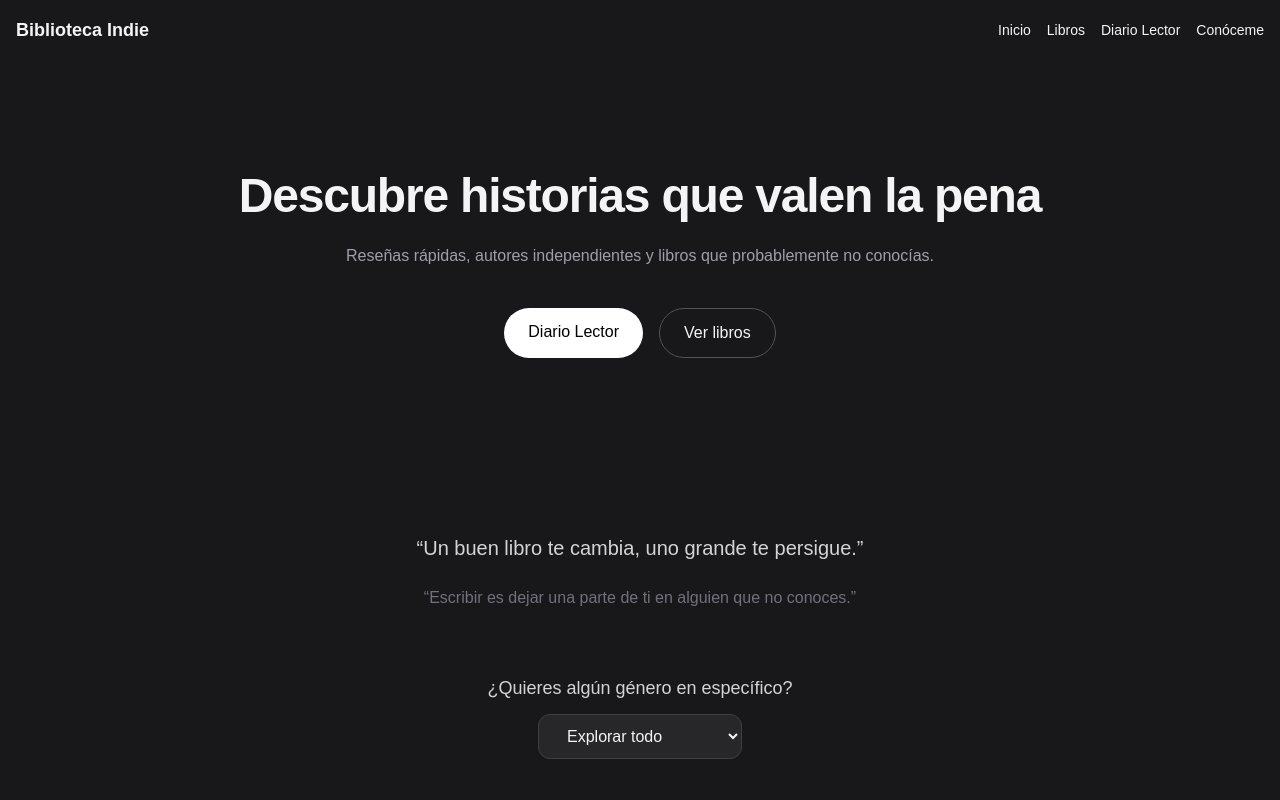
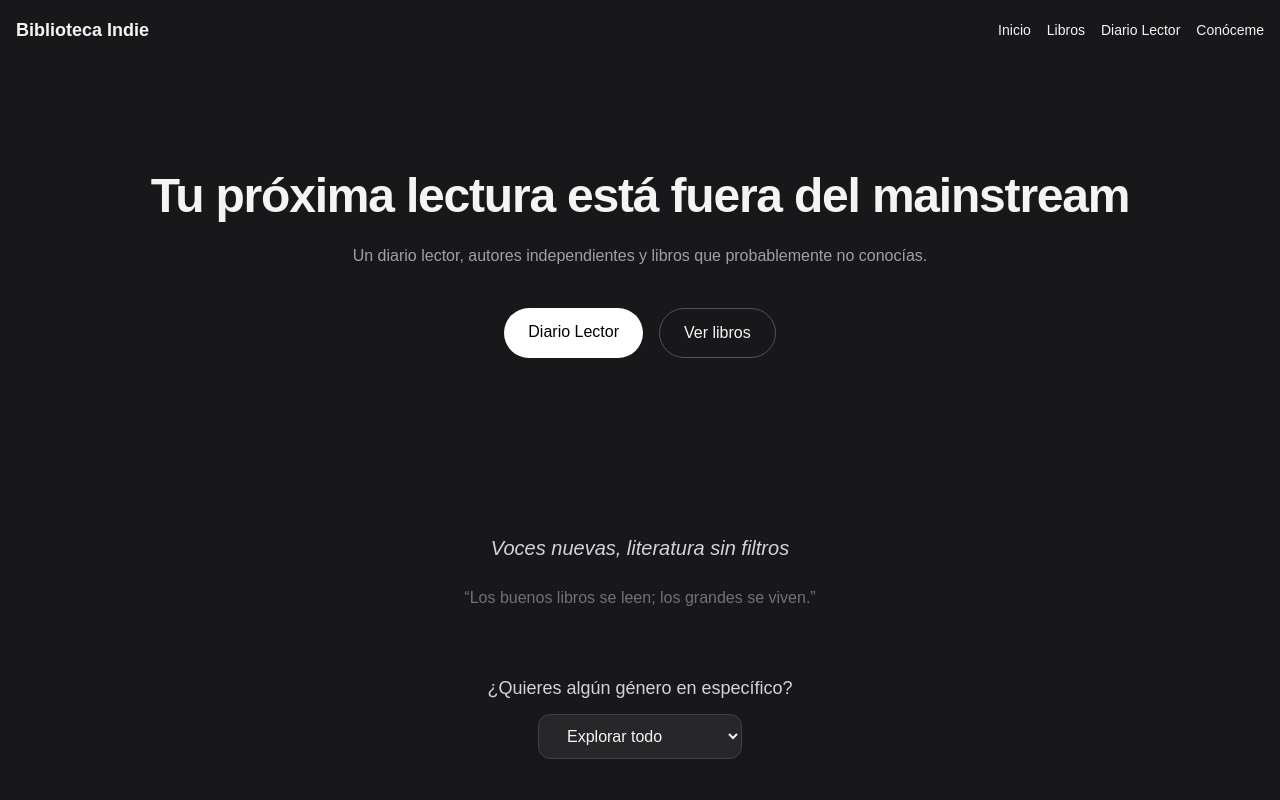
Before and after one commit to decaosyletras/biblio, a Next.js app: page / in a window 1280 px wide. Shown: the top 800 px of the page. Built offline with nearby package versions, Linux system fonts and the light colour scheme.

Commit message:
cambios index

```diff
--- a/app/page.tsx
+++ b/app/page.tsx
@@ -7,13 +7,23 @@ import CardReview from "@/components/CardReview"
 import CardAuthor from "@/components/CardAuthor"
 import GenreFilter from "@/components/GenreFilter"
 import BookRow from "@/components/BookRow"
+import { useMemo } from "react";
 
 export const dynamic = "force-dynamic";
 
 export default function Home() {
+
   const randomBooks = shuffleArray(books).slice(0, 4)
   const randomAuthors = shuffleArray(authors).slice(0, 4)
   const randomReviews = shuffleArray(books).slice(0, 3)
+
+  const frases = [
+    "Descubre mundos creados por autores independientes",
+    "Tu próxima lectura está fuera del mainstream",
+    "Explora el talento literario independiente",
+  ];
+
+  const fraseAleatoria = frases[Math.floor(Math.random() * frases.length)];
 
   return (
     <div className="text-zinc-100">
@@ -21,11 +31,11 @@ export default function Home() {
       {/* HERO */}
       <section className="py-28 text-center">
         <h1 className="text-5xl font-bold tracking-tight">
-          Descubre historias que valen la pena
+          {fraseAleatoria}
         </h1>
 
         <p className="mt-6 text-zinc-400 max-w-2xl mx-auto">
-          Reseñas rápidas, autores independientes y libros que probablemente no conocías.
+          Un diario lector, autores independientes y libros que probablemente no conocías.
         </p>
 
         <div className="mt-10 flex justify-center gap-4">
@@ -41,12 +51,12 @@ export default function Home() {
 
       {/* FRASES */}
       <section className="py-16 text-center space-y-6">
-        <p className="text-xl text-zinc-300">
-          “Un buen libro te cambia, uno grande te persigue.”
+        <p className="text-xl text-zinc-300 italic">
+          Voces nuevas, literatura sin filtros
         </p>
 
         <p className="text-zinc-500">
-          “Escribir es dejar una parte de ti en alguien que no conoces.”
+          “Los buenos libros se leen; los grandes se viven.”
         </p>
       </section>
 
```
